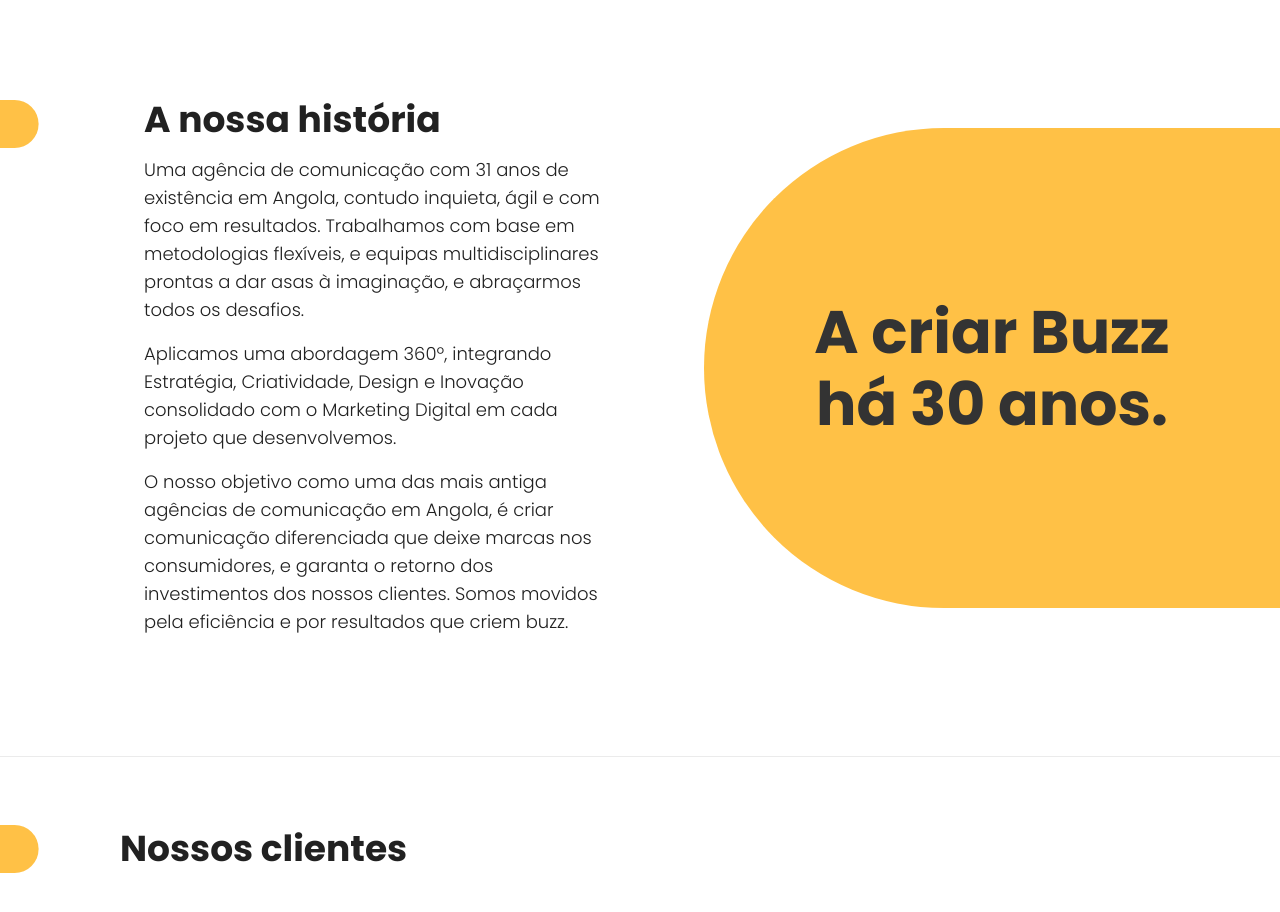
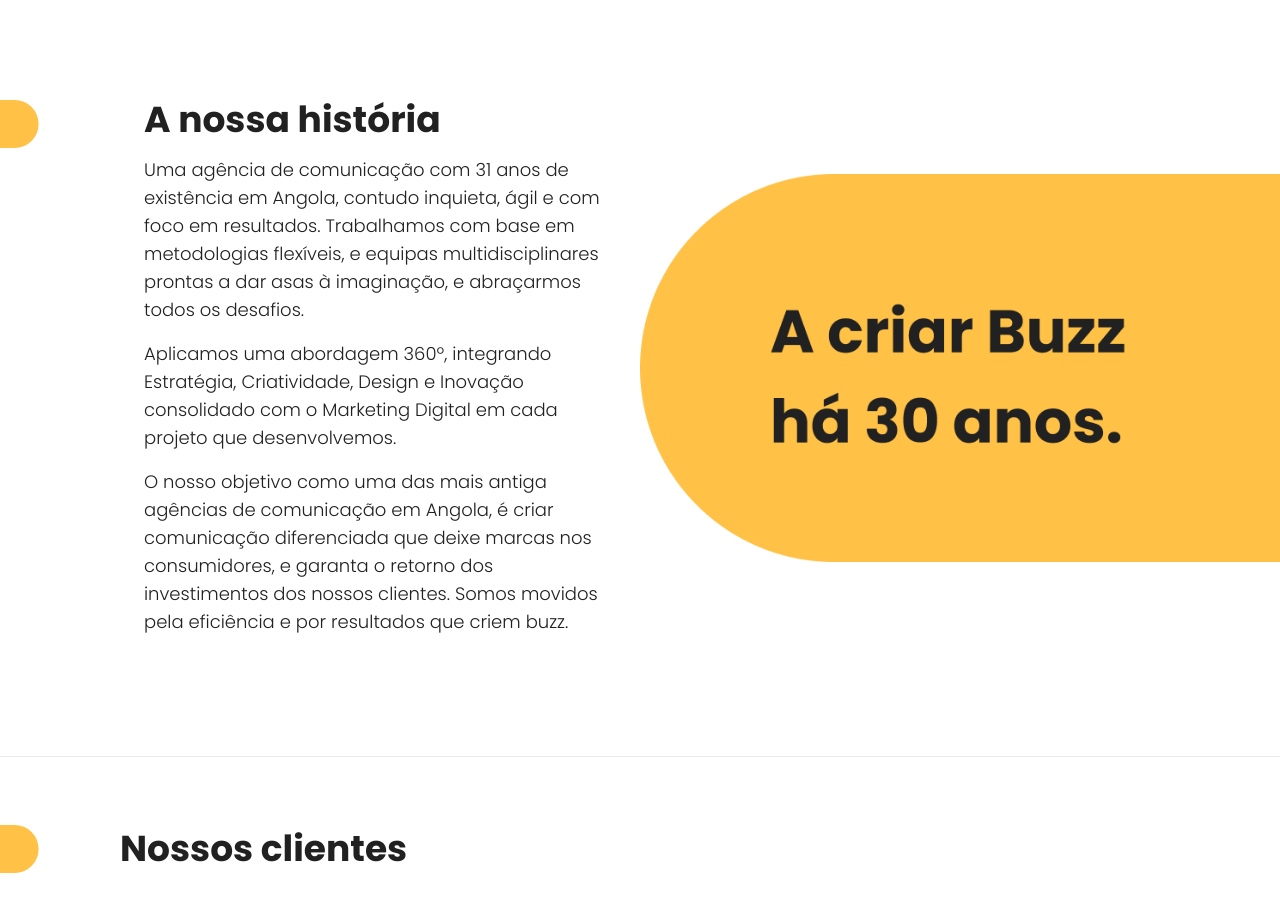
Before and after one commit to blend-angola/BEE-EXECUTIVE, a React (Vite) app: page / in a window 1280 px wide. Shown: the part 820-1732 px from the top of the page. Built offline with nearby package versions, Linux system fonts and the light colour scheme.

Commit message:
style:add history decoration image

```diff
--- a/src/components/home-components/history-section.tsx
+++ b/src/components/home-components/history-section.tsx
@@ -1,4 +1,4 @@
-import { DecorationDesktop, DecorationMobile } from "./decoration"
+import { DecorationMobile } from "./decoration"
 
 const HistorySection = () => {
   return (
@@ -28,7 +28,12 @@ const HistorySection = () => {
         </p>
       </div>
 
-      <DecorationDesktop />
+      <img
+        src="buzz-decoration.png"
+        className="object-cover w-[50vw] h-full hidden lg:block"
+        alt=""
+      />
+
       <DecorationMobile />
     </section>
   )
--- a/src/components/mobile/mobile-menu.tsx
+++ b/src/components/mobile/mobile-menu.tsx
@@ -30,7 +30,9 @@ const MobileMenu: React.FC<Props> = ({ handleOpen }) => {
               index !== HEADER_LINKS.length - 1 && "border-b border-beeBorder"
             } font-semibold text-skin-title flex items-center justify-start capitalize`}
           >
-            <Link to={link.link}>{link.label}</Link>
+            <Link to={link.link} onClick={handleOpen}>
+              {link.label}
+            </Link>
           </li>
         ))}
       </ul>
```
Also changed, not shown: public/buzz-decoration.png (added).
